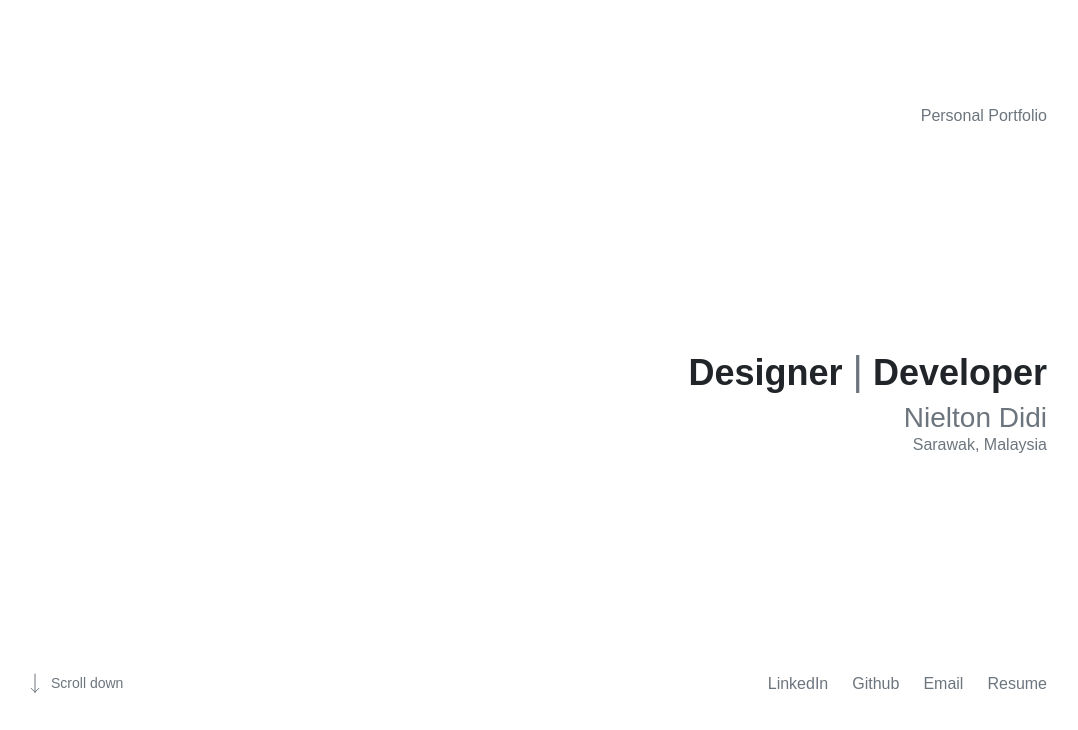
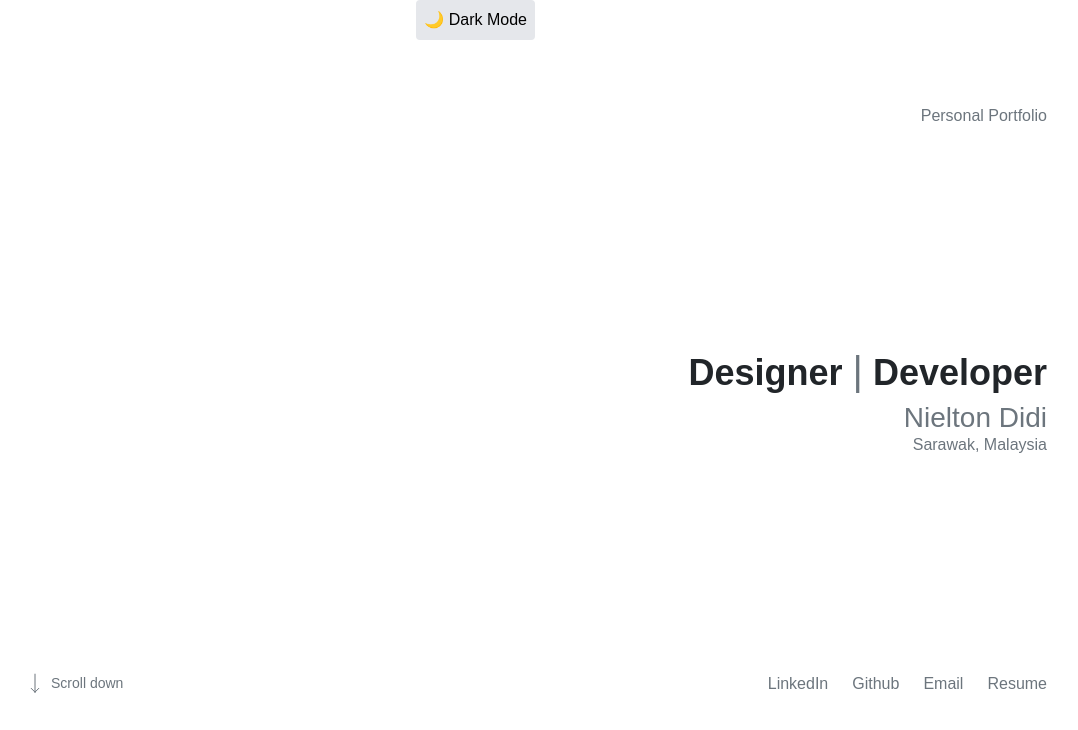
Before and after one commit to nielton-didi/portfolio-v2, a SvelteKit app: page / in a window 1280 px wide. Shown: the top 730 px of the page, without its empty margins (105-1183 px from the left). Built offline with nearby package versions, Linux system fonts and the light colour scheme; a web font is replaced by a local one.

Commit message:
feat: added theme store and toggle button component

```diff
--- /dev/null
+++ b/src/lib/components/ThemeToggle.svelte
@@ -0,0 +1,19 @@
+<script lang="ts">
+	import { theme } from '$lib/store/theme.store';
+	import { get } from 'svelte/store';
+
+	let currentTheme: 'light' | 'dark' = get(theme);
+
+	const toggleTheme = () => {
+		theme.set(currentTheme === 'light' ? 'dark' : 'light');
+	};
+
+	$: currentTheme = $theme; // Reactive subscription
+</script>
+
+<button
+	on:click={toggleTheme}
+	class="rounded bg-gray-200 p-2 text-black dark:bg-gray-800 dark:text-white"
+>
+	{currentTheme === 'light' ? '🌙 Dark Mode' : '☀️ Light Mode'}
+</button>
--- /dev/null
+++ b/src/lib/store/theme.store.ts
@@ -0,0 +1,10 @@
+import { writable } from 'svelte/store';
+
+const initialTheme: any = localStorage.getItem('theme') || 'light';
+
+export const theme = writable<'light' | 'dark'>(initialTheme);
+
+theme.subscribe((value) => {
+	localStorage.setItem('theme', value);
+	document.documentElement.classList.toggle('dark', value === 'dark');
+});
--- a/src/routes/+layout.svelte
+++ b/src/routes/+layout.svelte
@@ -1,6 +1,11 @@
 <script lang="ts">
 	import '../app.css';
 	let { children } = $props();
+
+	const theme = localStorage.getItem('theme') || 'light';
+	if (theme === 'dark') {
+		document.documentElement.classList.add('dark');
+	}
 </script>
 
 {@render children()}
--- a/src/routes/+page.svelte
+++ b/src/routes/+page.svelte
@@ -3,6 +3,7 @@
 	import ProjectCard from '$lib/components/ProjectCard.svelte';
 	import { onMount } from 'svelte';
 	import type { PageData } from './$types';
+	import ThemeToggle from '$lib/components/ThemeToggle.svelte';
 
 	export let data: PageData;
 
@@ -70,6 +71,9 @@
 <div
 	class={`flex h-screen max-h-screen w-screen flex-col items-center justify-start overflow-hidden bg-light-neutral-10 font-sf-pro`}
 >
+	<div class={`absolute right-1/2 z-50 top-0 flex flex-row items-center justify-center`}>
+		<ThemeToggle></ThemeToggle>
+	</div>
 	<!-- header -->
 	<header
 		class={`absolute top-0 z-40 flex w-full flex-col items-center justify-center transition-all duration-300 ease-in-out ${yScroll > 5 ? `translate-y-0` : `-translate-y-full`}`}
--- a/tailwind.config.ts
+++ b/tailwind.config.ts
@@ -1,6 +1,7 @@
 import type { Config } from 'tailwindcss';
 
 export default {
+	darkMode: 'class',
 	content: ['./src/**/*.{html,js,svelte,ts}'],
 	mode: 'jit',
 	theme: {
```
